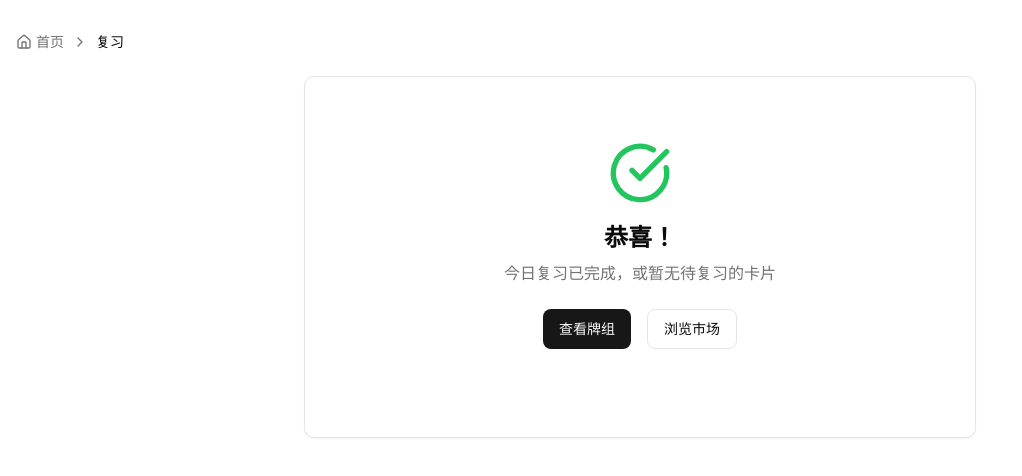
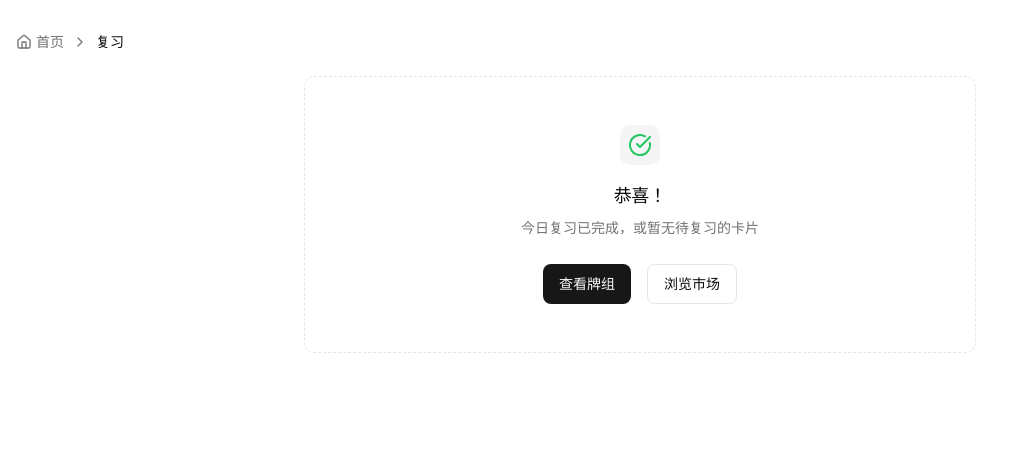
Before and after one commit to zhajiahe/Shiyi, a React (Vite) app in the folder web/: page /review in a window 1280 px wide. Shown: the top 476 px of the page, without its empty margins (0-1022 px from the left). Built offline with nearby package versions, Linux system fonts and the light colour scheme.

Commit message:
✨ feat: 使用 shadcn Empty 组件优化空状态展示
- 新增 Empty 组件用于统一空状态 UI
- 更新牌组页面、市场页面、复习页面的空状态展示
- 包含图标、标题、描述和操作按钮

```diff
--- /dev/null
+++ b/web/src/components/ui/empty.tsx
@@ -0,0 +1,104 @@
+import { cva, type VariantProps } from "class-variance-authority"
+
+import { cn } from "@/lib/utils"
+
+function Empty({ className, ...props }: React.ComponentProps<"div">) {
+  return (
+    <div
+      data-slot="empty"
+      className={cn(
+        "flex min-w-0 flex-1 flex-col items-center justify-center gap-6 text-balance rounded-lg border-dashed p-6 text-center md:p-12",
+        className
+      )}
+      {...props}
+    />
+  )
+}
+
+function EmptyHeader({ className, ...props }: React.ComponentProps<"div">) {
+  return (
+    <div
+      data-slot="empty-header"
+      className={cn(
+        "flex max-w-sm flex-col items-center gap-2 text-center",
+        className
+      )}
+      {...props}
+    />
+  )
+}
+
+const emptyMediaVariants = cva(
+  "mb-2 flex shrink-0 items-center justify-center [&_svg]:pointer-events-none [&_svg]:shrink-0",
+  {
+    variants: {
+      variant: {
+        default: "bg-transparent",
+        icon: "bg-muted text-foreground flex size-10 shrink-0 items-center justify-center rounded-lg [&_svg:not([class*='size-'])]:size-6",
+      },
+    },
+    defaultVariants: {
+      variant: "default",
+    },
+  }
+)
+
+function EmptyMedia({
+  className,
+  variant = "default",
+  ...props
+}: React.ComponentProps<"div"> & VariantProps<typeof emptyMediaVariants>) {
+  return (
+    <div
+      data-slot="empty-icon"
+      data-variant={variant}
+      className={cn(emptyMediaVariants({ variant, className }))}
+      {...props}
+    />
+  )
+}
+
+function EmptyTitle({ className, ...props }: React.ComponentProps<"div">) {
+  return (
+    <div
+      data-slot="empty-title"
+      className={cn("text-lg font-medium tracking-tight", className)}
+      {...props}
+    />
+  )
+}
+
+function EmptyDescription({ className, ...props }: React.ComponentProps<"p">) {
+  return (
+    <div
+      data-slot="empty-description"
+      className={cn(
+        "text-muted-foreground [&>a:hover]:text-primary text-sm/relaxed [&>a]:underline [&>a]:underline-offset-4",
+        className
+      )}
+      {...props}
+    />
+  )
+}
+
+function EmptyContent({ className, ...props }: React.ComponentProps<"div">) {
+  return (
+    <div
+      data-slot="empty-content"
+      className={cn(
+        "flex w-full min-w-0 max-w-sm flex-col items-center gap-4 text-balance text-sm",
+        className
+      )}
+      {...props}
+    />
+  )
+}
+
+export {
+  Empty,
+  EmptyHeader,
+  EmptyTitle,
+  EmptyDescription,
+  EmptyContent,
+  EmptyMedia,
+}
--- a/web/src/pages/Decks.tsx
+++ b/web/src/pages/Decks.tsx
@@ -35,6 +35,14 @@
   AlertDialogHeader,
   AlertDialogTitle,
 } from '@/components/ui/alert-dialog'
+import {
+  Empty,
+  EmptyContent,
+  EmptyDescription,
+  EmptyHeader,
+  EmptyMedia,
+  EmptyTitle,
+} from '@/components/ui/empty'
 import { deckRepository } from '@/db/repositories'
 import { db } from '@/db'
 import type { Deck } from '@/types'
@@ -281,14 +289,18 @@
             <Loader2 className="h-8 w-8 animate-spin text-muted-foreground" />
           </div>
         ) : decks.length === 0 ? (
-          <Card className="text-center py-16">
-            <CardContent>
-              <Folder className="h-12 w-12 mx-auto text-muted-foreground mb-4" />
-              <h3 className="text-lg font-semibold mb-2">还没有牌组</h3>
-              <p className="text-muted-foreground mb-4">
+          <Empty className="border rounded-lg py-16">
+            <EmptyHeader>
+              <EmptyMedia variant="icon">
+                <Folder className="h-6 w-6" />
+              </EmptyMedia>
+              <EmptyTitle>还没有牌组</EmptyTitle>
+              <EmptyDescription>
                 创建一个新牌组或从市场导入共享牌组开始学习
-              </p>
-              <div className="flex gap-4 justify-center">
+              </EmptyDescription>
+            </EmptyHeader>
+            <EmptyContent>
+              <div className="flex gap-4">
                 <Button onClick={() => setCreateDialogOpen(true)}>
                   <Plus className="h-4 w-4 mr-2" />
                   新建牌组
@@ -297,8 +309,8 @@
                   <Link to="/market">浏览市场</Link>
                 </Button>
               </div>
-            </CardContent>
-          </Card>
+            </EmptyContent>
+          </Empty>
         ) : (
           <div className="grid gap-4 md:grid-cols-2 lg:grid-cols-3">
             {decks.map(deck => {
--- a/web/src/pages/Market.tsx
+++ b/web/src/pages/Market.tsx
@@ -5,6 +5,13 @@
 import { Card, CardContent, CardDescription, CardHeader, CardTitle } from '@/components/ui/card'
 import { Button } from '@/components/ui/button'
 import { Badge } from '@/components/ui/badge'
+import {
+  Empty,
+  EmptyDescription,
+  EmptyHeader,
+  EmptyMedia,
+  EmptyTitle,
+} from '@/components/ui/empty'
 import { getSharedDecks, importSharedDeck } from '@/api/sharedDecks'
 import type { SharedDeck } from '@/types'
 
@@ -90,12 +97,17 @@
             </CardContent>
           </Card>
         ) : decks.length === 0 ? (
-          <Card className="text-center py-16">
-            <CardContent>
-              <BookOpen className="h-12 w-12 mx-auto text-muted-foreground mb-4" />
-              <p className="text-muted-foreground">暂无共享牌组</p>
-            </CardContent>
-          </Card>
+          <Empty className="border rounded-lg py-16">
+            <EmptyHeader>
+              <EmptyMedia variant="icon">
+                <BookOpen className="h-6 w-6" />
+              </EmptyMedia>
+              <EmptyTitle>暂无共享牌组</EmptyTitle>
+              <EmptyDescription>
+                目前市场中没有可用的共享牌组
+              </EmptyDescription>
+            </EmptyHeader>
+          </Empty>
         ) : (
           <div className="grid gap-6 md:grid-cols-2 lg:grid-cols-3">
             {decks.map(deck => (
--- a/web/src/pages/Review.tsx
+++ b/web/src/pages/Review.tsx
@@ -1,8 +1,15 @@
 import { useState, useEffect, useCallback } from 'react'
 import { Link, useSearchParams } from 'react-router-dom'
 import { ChevronRight, Home, CheckCircle, Loader2, Undo2 } from 'lucide-react'
-import { Card, CardContent } from '@/components/ui/card'
 import { Button } from '@/components/ui/button'
+import {
+  Empty,
+  EmptyContent,
+  EmptyDescription,
+  EmptyHeader,
+  EmptyMedia,
+  EmptyTitle,
+} from '@/components/ui/empty'
 import { FlipCard } from '@/components/FlipCard'
 import { cardRepository } from '@/db/repositories'
 import { reviewLogRepo } from '@/db/repositories/reviewLog'
@@ -203,14 +210,18 @@
             <span className="text-foreground">复习</span>
           </nav>
 
-          <Card className="max-w-2xl mx-auto text-center py-16">
-            <CardContent>
-              <CheckCircle className="h-16 w-16 mx-auto text-green-500 mb-4" />
-              <h2 className="text-2xl font-bold mb-2">恭喜！</h2>
-              <p className="text-muted-foreground mb-6">
+          <Empty className="border rounded-lg max-w-2xl mx-auto py-16">
+            <EmptyHeader>
+              <EmptyMedia variant="icon">
+                <CheckCircle className="h-6 w-6 text-green-500" />
+              </EmptyMedia>
+              <EmptyTitle>恭喜！</EmptyTitle>
+              <EmptyDescription>
                 今日复习已完成，或暂无待复习的卡片
-              </p>
-              <div className="flex gap-4 justify-center">
+              </EmptyDescription>
+            </EmptyHeader>
+            <EmptyContent>
+              <div className="flex gap-4">
                 <Button asChild>
                   <Link to="/decks">查看牌组</Link>
                 </Button>
@@ -218,8 +229,8 @@
                   <Link to="/market">浏览市场</Link>
                 </Button>
               </div>
-            </CardContent>
-          </Card>
+            </EmptyContent>
+          </Empty>
         </div>
       </div>
     )
```
